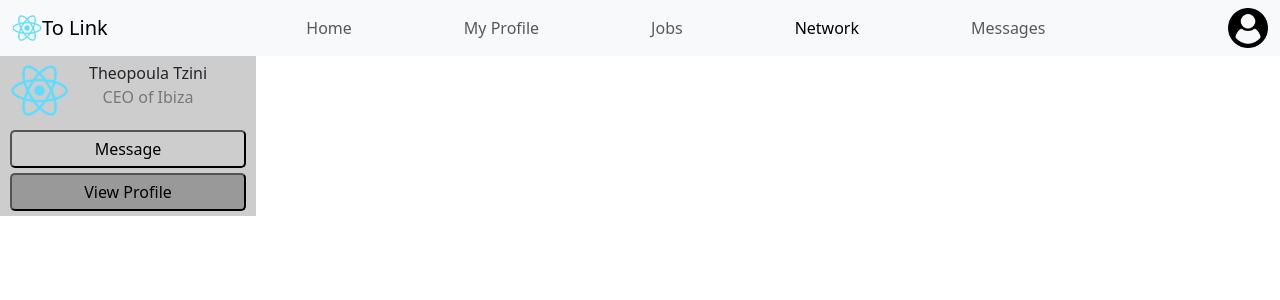
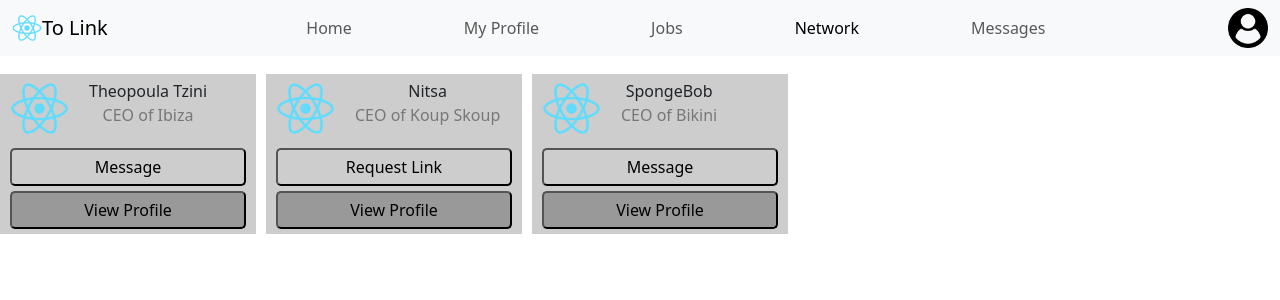
Before and after one commit to DPorichis/to-link, a React (Create React App) app: page /user/network in a window 1280 px wide. Shown: the top 300 px of the page. Built offline with nearby package versions, Linux system fonts and the light colour scheme.

Commit message:
Profile Card Wrap

```diff
--- /dev/null
+++ b/src/Components/Profile/ProfileCard.js
@@ -0,0 +1,53 @@
+import React from "react";
+
+import NetworkPGU from "../../Pages/User/NetworkPGU";
+
+function ProfileCard(props){
+    return(
+    <>
+        { props.InNetwork ?
+        <div className="Box" style={{backgroundColor: "#cecdcd",width:"20%",height:"40%",flexDirection:"column",padding:"5px 10px", display:"flex", justifyContent:"flex-start",flexWrap: "wrap",marginTop:"9px",marginBottom:"9px"}}>
+        <div style={{flexDirection:"row",display:"flex",justifyContent:"flex-start"}}>
+        <img src="/logo192.png" alt="Avatar" style={{width :"25%",height:"25%"}} className="link-image" />
+        <div className="Name" style={{position:"top", textAlign: "center",justifyContent: "center",marginLeft: "20px"}}>
+            {props.name}
+            <br/>
+            <span style={{color:"#777"}}>
+            {props.title }
+            </span>
+            <br/>
+        </div>
+        </div>
+        <button type="button" style={{ marginTop: "10px",marginBottom:"0px" ,padding: "5px 10px", cursor: "pointer", backgroundColor: "#cecdcd", color: "black", borderRadius: "5px"}}>
+                        Message
+            </button>
+            <button type="button" style={{ marginTop: "5px", padding: "5px 10px", cursor: "pointer", backgroundColor: "#999", color: "black", borderRadius: "5px" }}>
+                        View Profile
+            </button>
+        </div> :
+        <div className="Box" style={{backgroundColor: "#cecdcd",width:"20%",height:"40%",flexDirection:"column",padding:"5px 10px", display:"flex", justifyContent:"flex-start", marginTop:"9px",flexWrap: "wrap",marginBottom:"9px"}}>
+        <div style={{flexDirection:"row",display:"flex",justifyContent:"flex-start"}}>
+        <img src="/logo192.png" alt="Avatar" style={{width :"25%",height:"25%"}} className="link-image" />
+        <div className="Name" style={{position:"top", textAlign: "center",justifyContent: "center",marginLeft: "20px"}}>
+            {props.name}
+            <br/>
+            <span style={{color:"#777"}}>
+            {props.title }
+            </span>
+            <br/>
+        </div>
+        </div>
+        <button type="button" style={{ marginTop: "10px",marginBottom:"0px" ,padding: "5px 10px", cursor: "pointer", backgroundColor: "#cecdcd", color: "black", borderRadius: "5px"}}>
+                        Request Link
+            </button>
+            <button type="button" style={{ marginTop: "5px", padding: "5px 10px", cursor: "pointer", backgroundColor: "#999", color: "black", borderRadius: "5px" }}>
+                        View Profile
+            </button>
+        </div>
+
+         }
+
+        </>
+        );
+}
+export default ProfileCard;
--- a/src/Pages/User/NetworkPGU.js
+++ b/src/Pages/User/NetworkPGU.js
@@ -1,5 +1,6 @@
 import React from "react";
 import Header from "../../Components/Header";
+import ProfileCard from "../../Components/Profile/ProfileCard";
 
 
 
@@ -17,52 +18,26 @@ function NetworkPGU(props) {
     name: "Nitsa",
     title:"CEO of Koup Skoup",
     imgURL: "/logo192.png",
+    InNetwork: false,
+    },
+    {
+    name: "SpongeBob",
+    title:"CEO of Bikini",
+    imgURL: "/logo192.png",
     InNetwork: true,
     },
+
+
     ];
     return (
-        <div>
+        <div >
             <Header log="user" act="network"/>
-            {links[0].InNetwork ?
-            <div className="Box" style={{backgroundColor: "#cecdcd",width:"20%",height:"40%",flexDirection:"column",padding:"5px 10px", display:"flex", justifyContent:"flex-start"}}>
-            <div style={{flexDirection:"row",display:"flex",justifyContent:"flex-start"}}>
-            <img src="/logo192.png" alt="Avatar" style={{width :"25%",height:"25%"}} className="link-image" />
-            <div className="Name" style={{position:"top", textAlign: "center",justifyContent: "center",marginLeft: "20px"}}>
-                {links[0].name}
-                <br/>
-                <span style={{color:"#777"}}>
-                {links[0].title }
-                </span>
-                <br/>
+            <div style={{display:"flex",marginTop:"9px",marginBottom:"9px",gap: "10px",flexDirection:"row", flexWrap:"wrap"}}>
+                {links.map((link) => (
+                    <ProfileCard name={link.name} title={link.title} InNetwork={link.InNetwork} />
+                ))}
             </div>
-            </div>
-            <button type="button" style={{ marginTop: "10px",marginBottom:"0px" ,padding: "5px 10px", cursor: "pointer", backgroundColor: "#cecdcd", color: "black", borderRadius: "5px"}}>
-                            Message
-                </button>
-                <button type="button" style={{ marginTop: "5px", padding: "5px 10px", cursor: "pointer", backgroundColor: "#999", color: "black", borderRadius: "5px" }}>
-                            View Profile
-                </button>
-            </div> :
-            <div className="Box" style={{backgroundColor: "#cecdcd",width:"20%",height:"40%",flexDirection:"column",padding:"5px 10px", display:"flex", justifyContent:"flex-start"}}>
-            <div style={{flexDirection:"row",display:"flex",justifyContent:"flex-start"}}>
-            <img src="/logo192.png" alt="Avatar" style={{width :"25%",height:"25%"}} className="link-image" />
-            <div className="Name" style={{position:"top", textAlign: "center",justifyContent: "center",marginLeft: "20px"}}>
-                {links[0].name}
-                <br/>
-                <span style={{color:"#777"}}>
-                {links[0].title }
-                </span>
-                <br/>
-            </div>
-            </div>
-            <button type="button" style={{ marginTop: "10px",marginBottom:"0px" ,padding: "5px 10px", cursor: "pointer", backgroundColor: "#cecdcd", color: "black", borderRadius: "5px"}}>
-                            Request Link
-                </button>
-                <button type="button" style={{ marginTop: "5px", padding: "5px 10px", cursor: "pointer", backgroundColor: "#999", color: "black", borderRadius: "5px" }}>
-                            View Profile
-                </button>
-            </div>
-             }
+
         </div>
     );
 }
```
